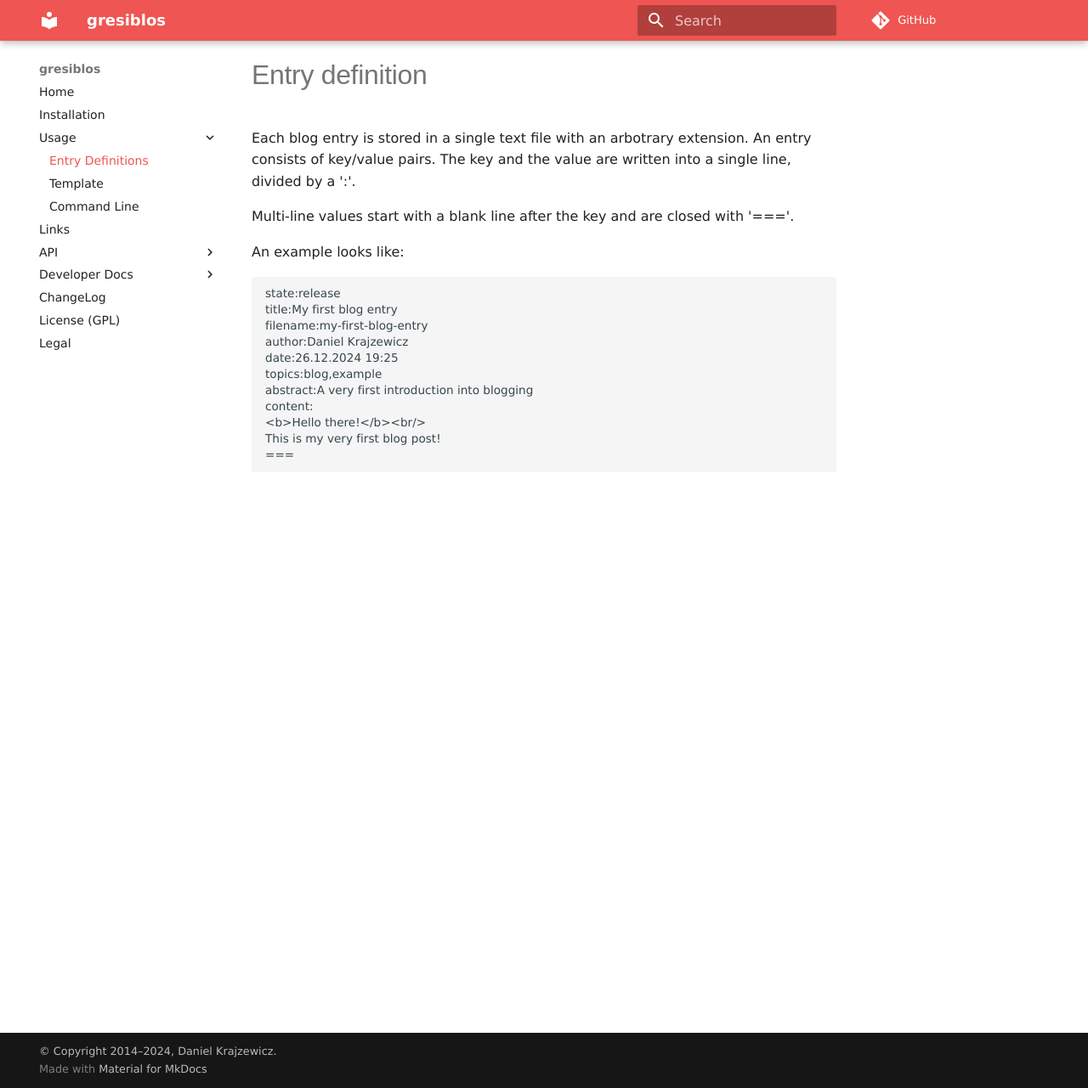
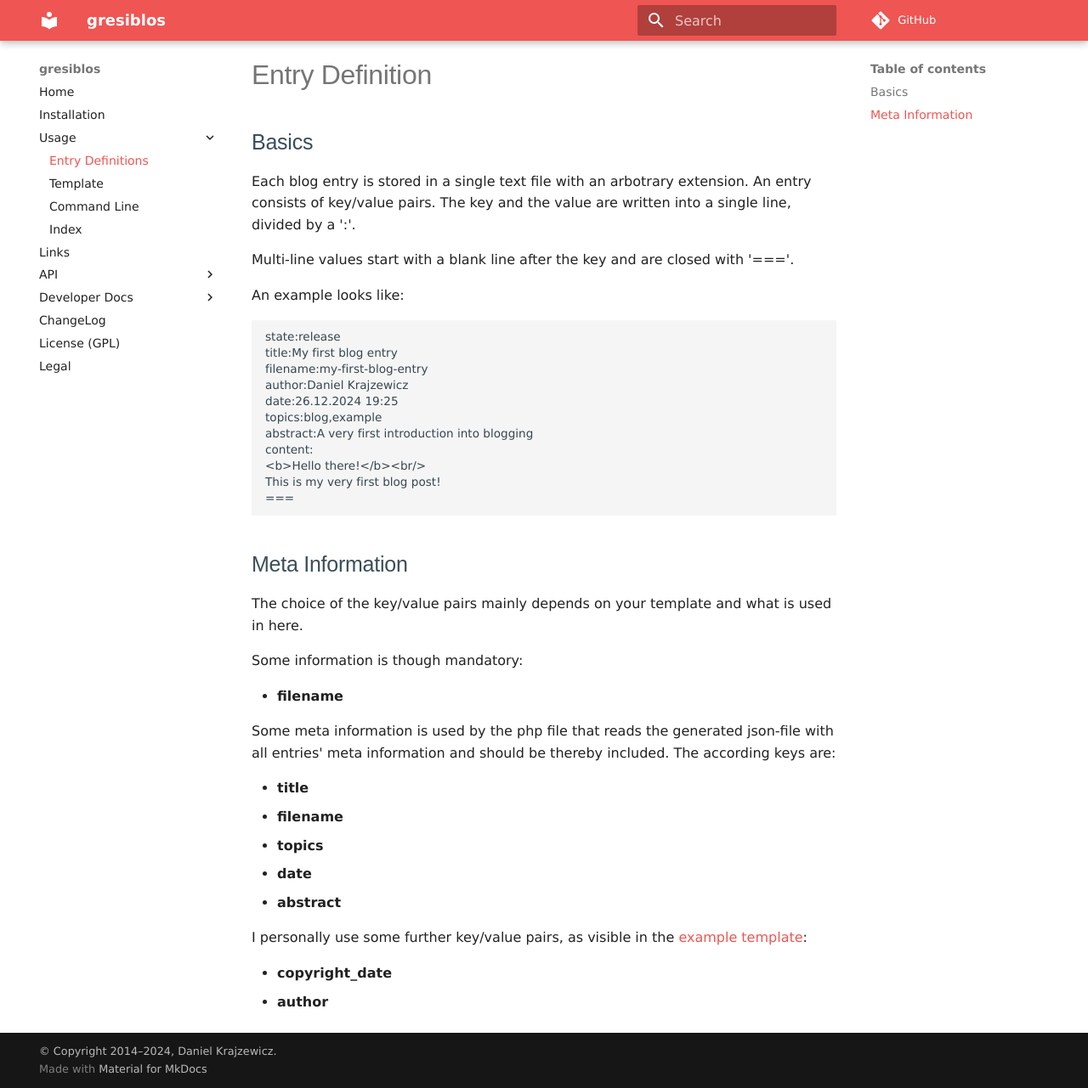
Before and after one commit to dkrajzew/gresiblos, an MkDocs documentation site: the page built from docs/use_entries.md, in a window 1280 px wide and 1281 px high. Shown: the whole window at 85% size. Built offline with MkDocs 1.6.1 and Material for MkDocs 9.7.7, drawn with Linux system fonts in a browser that asks for light colours; comment, search, counter and statistics services are not loaded.

Commit message:
updating docs

````diff
--- a/docs/use_entries.md
+++ b/docs/use_entries.md
@@ -1,4 +1,6 @@
-# Entry definition
+# Entry Definition
+
+## Basics
 
 Each blog entry is stored in a single text file with an arbotrary extension. An entry consists of key/value pairs. The key and the value are written into a single line, divided by a ':'.
 
@@ -19,3 +21,24 @@ content:
 This is my very first blog post!
 ===
 ```
+
+## Meta Information
+
+The choice of the key/value pairs mainly depends on your template and what is used in here.
+
+Some information is though mandatory:
+
+* **filename**
+
+Some meta information is used by the php file that reads the generated json-file with all entries' meta information and should be thereby included. The according keys are:
+
+* **title**
+* **filename**
+* **topics**
+* **date**
+* **abstract**
+
+I personally use some further key/value pairs, as visible in the [example template](./use_template.md):
+
+* **copyright_date**
+* **author**
--- a/mkdocs.yml
+++ b/mkdocs.yml
@@ -28,6 +28,7 @@ nav:
         - Entry Definitions: use_entries.md
         - Template: use_template.md
         - Command Line: use_cmd.md
+        - Index: use_index.md
     - Links: links.md
     - API:
         - gresiblos: api_gresiblos.md
--- a/mkdocs4dkrajzew.yml
+++ b/mkdocs4dkrajzew.yml
@@ -31,6 +31,7 @@ nav:
         - Entry Definitions: use_entries.md
         - Template: use_template.md
         - Command Line: use_cmd.md
+        - Index: use_index.md
     - Links: links.md
     - API:
         - gresiblos: api_gresiblos.md
--- a/mkdocs4readthedocs.yml
+++ b/mkdocs4readthedocs.yml
@@ -20,6 +20,7 @@ nav:
         - Entry Definitions: use_entries.md
         - Template: use_template.md
         - Command Line: use_cmd.md
+        - Index: use_index.md
     - Links: links.md
     - API:
         - gresiblos: api_gresiblos.md
````
Also changed, not shown: docs/changes.md (+1 -0 lines), docs/index.md (+5 -11 lines), docs/install.md (+3 -3 lines).
